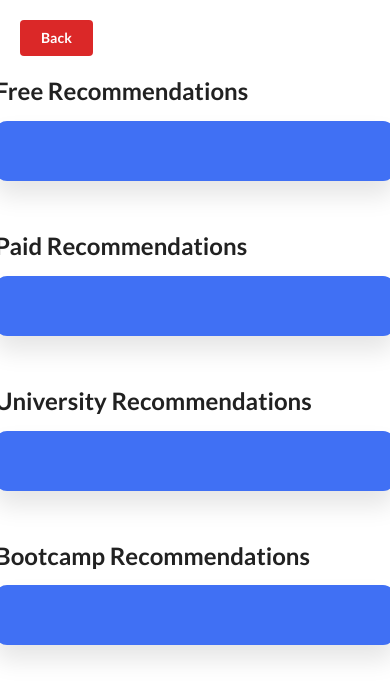
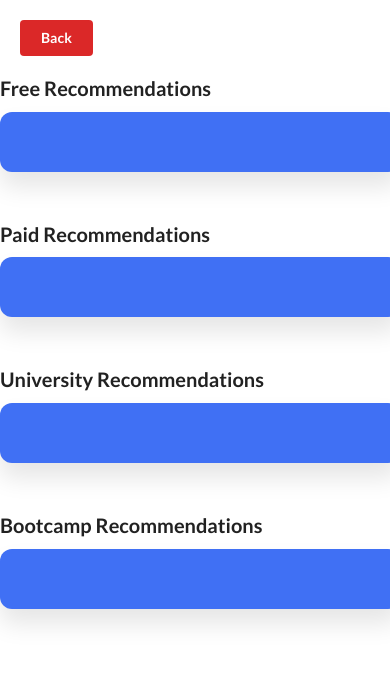
Before and after one commit to munmar/resource_recommender, a Django app: template backend/recommender/templates/recommendations.html in a window 390 px wide. Shown: the top 699 px of the page. Run offline with Django 4.2, Linux system fonts and the light colour scheme; the template is opened without the code that fills it, so the values that code supplies are empty; some libraries are stand-ins or nearby versions.

Commit message:
Mobile view fix for size <400

```diff
--- a/backend/recommender/static/css/recommendations.css
+++ b/backend/recommender/static/css/recommendations.css
@@ -128,3 +128,14 @@ h1 {
   min-height: auto !important;
   margin: 20px auto 20px 20px !important;
 }
+
+/* MOBILE VIEW CORRECTIONS */
+@media (max-width: 400px) {
+  .classification {
+    font-size: 20px;
+    margin-bottom: 8px;
+  }
+  .carousel-section {
+    margin-left: auto;
+  }
+}
```
